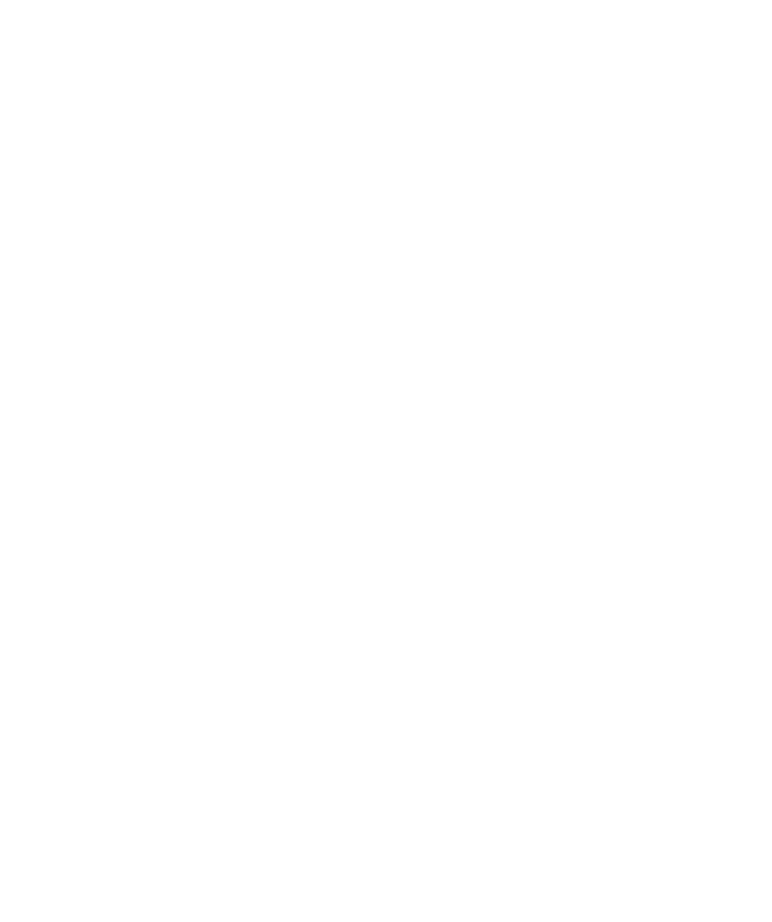
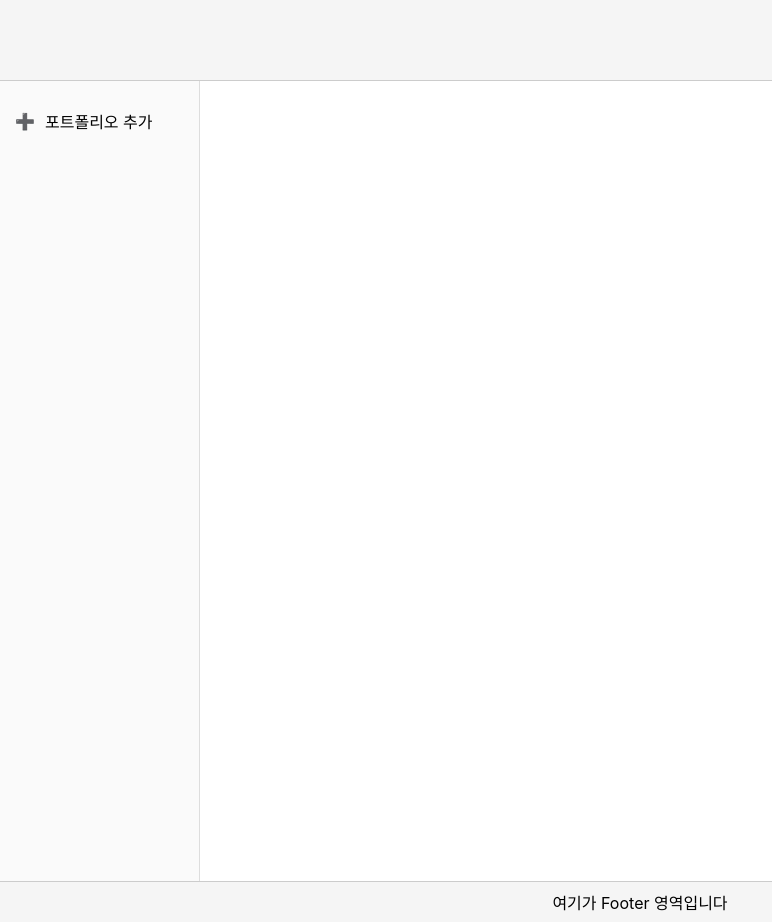
Before and after one commit to mj-song00/PortCoin-Front, a React (Create React App) app: page /portfolio in a window 1280 px wide. Before the commit this address had no page. Shown: the whole page, without its empty margins (0-772 px from the left). Before the commit the page ends 800 px from the top, so only its background shows below. Built offline with nearby package versions, Linux system fonts and the light colour scheme.

Commit message:
Feat: main, portfolio 컴포넌트 추가

```diff
--- a/src/App.tsx
+++ b/src/App.tsx
@@ -1,9 +1,8 @@
-import React from "react";
-import logo from "./logo.svg";
 import "./App.css";
 import { Routes, Route } from "react-router-dom";
-import Login from "./page/Login";
-import SignUp from "./page/SignUp";
+import Login from "./pages/Login";
+import SignUp from "./pages/SignUp";
+import Portfolio from "./pages/Portfolio";
 
 function App() {
   return (
@@ -11,6 +10,7 @@ function App() {
       <Routes>
         <Route path="/login" element={<Login />} />
         <Route path="/signup" element={<SignUp />} />
+        <Route path="/portfolio" element={<Portfolio />} />
       </Routes>
     </div>
   );
--- /dev/null
+++ b/src/components/Footer.tsx
@@ -0,0 +1,20 @@
+import React from "react";
+
+const Footer: React.FC = () => {
+  return (
+    <footer
+      style={{
+        height: "40px",
+        borderTop: "1px solid #ccc",
+        display: "flex",
+        alignItems: "center",
+        justifyContent: "center",
+        backgroundColor: "#f5f5f5",
+      }}
+    >
+      여기가 Footer 영역입니다
+    </footer>
+  );
+};
+
+export default Footer;
--- /dev/null
+++ b/src/components/Header.tsx
@@ -0,0 +1,18 @@
+import React from "react";
+
+const Header: React.FC = () => {
+  return (
+    <header
+      style={{
+        height: "80px", // 높이 지정
+        borderBottom: "1px solid #ccc", // 아래 경계선
+        display: "flex",
+        alignItems: "center",
+        padding: "0 20px",
+        backgroundColor: "#f5f5f5",
+      }}
+    ></header>
+  );
+};
+
+export default Header;
--- /dev/null
+++ b/src/components/Side.tsx
@@ -0,0 +1,37 @@
+import React from "react";
+
+const Side: React.FC = () => {
+  return (
+    <aside
+      style={{
+        width: "200px", // 너비
+        height: "100vh",
+        borderRight: "1px solid #ddd",
+        backgroundColor: "#fafafa",
+        paddingTop: "20px",
+        display: "flex",
+        flexDirection: "column",
+        gap: "15px", // 아이템 사이 간격
+        boxSizing: "border-box",
+      }}
+    >
+      <button
+        style={{
+          display: "flex",
+          alignItems: "center",
+          gap: "10px", // 아이콘과 텍스트 사이 간격
+          padding: "8px 15px",
+          border: "none",
+          background: "none",
+          cursor: "pointer",
+          fontSize: "16px",
+        }}
+      >
+        <span>➕</span>
+        <span>포트폴리오 추가</span>
+      </button>
+    </aside>
+  );
+};
+
+export default Side;
--- /dev/null
+++ b/src/pages/Portfolio.tsx
@@ -0,0 +1,15 @@
+import Footer from "../components/Footer";
+import Header from "../components/Header";
+import Side from "../components/Side";
+
+const Portfolio = () => {
+  return (
+    <div>
+      <Header />
+      <Side />
+      <Footer />
+    </div>
+  );
+};
+
+export default Portfolio;
```
Also changed, not shown: src/components/Nav.tsx (added, +7 -0 lines), src/pages/Main.tsx (added, +7 -0 lines).
